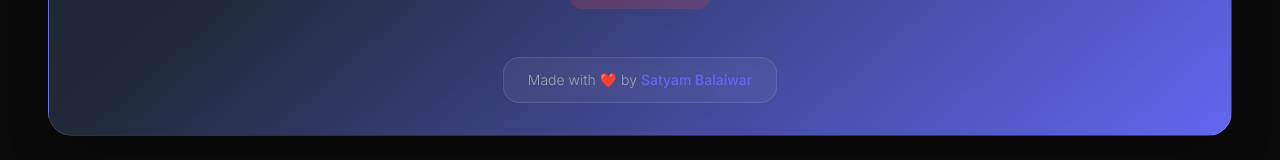
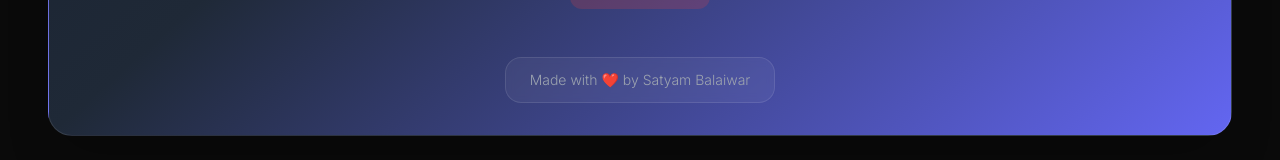
Before and after one commit to satyambalaiwar/RPS-Game-New, a React (Vite) app: page / in a window 1280 px wide. Shown: the part 958-1118 px from the top of the page. Built offline with nearby package versions, Linux system fonts and the light colour scheme.

Commit message:
Adding up some visual changes to some salutions notified during solo project submission

```diff
--- a/src/App.jsx
+++ b/src/App.jsx
@@ -279,7 +279,7 @@ function App() {
         >
           <div className="inline-block bg-white/5 backdrop-blur-sm rounded-2xl px-6 py-3 border border-white/10">
             <p className="text-sm text-gray-400 font-light">
-              Made with ❤️ by <span className="text-game-primary font-medium">Satyam Balaiwar</span>
+              Made with ❤️ by Satyam Balaiwar
             </p>
           </div>
         </motion.footer>
```
